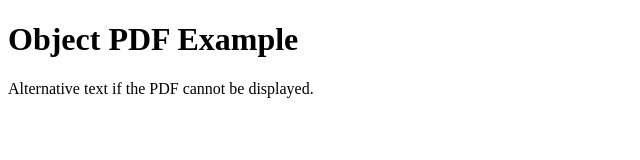
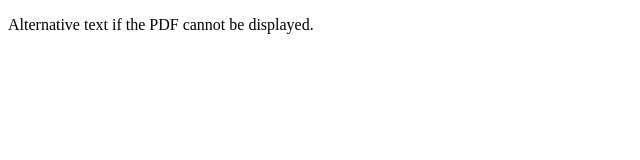
Before and after one commit to eexgee/eexgee.github.io, a plain HTML site: page index.html in a window 1280 px wide. Shown: the whole page, without its empty margins (0-640 px from the left). Drawn offline with Linux system fonts and the light colour scheme.

Commit message:
Update index.html

```diff
--- a/index.html
+++ b/index.html
@@ -4,7 +4,6 @@
     <title>Object PDF</title>
 </head>
 <body>
-    <h1>Object PDF Example</h1>
 
     <object data="EGarResume.pdf" type="application/pdf" width="800px" height="600px">
         <p>Alternative text if the PDF cannot be displayed.</p>
```
